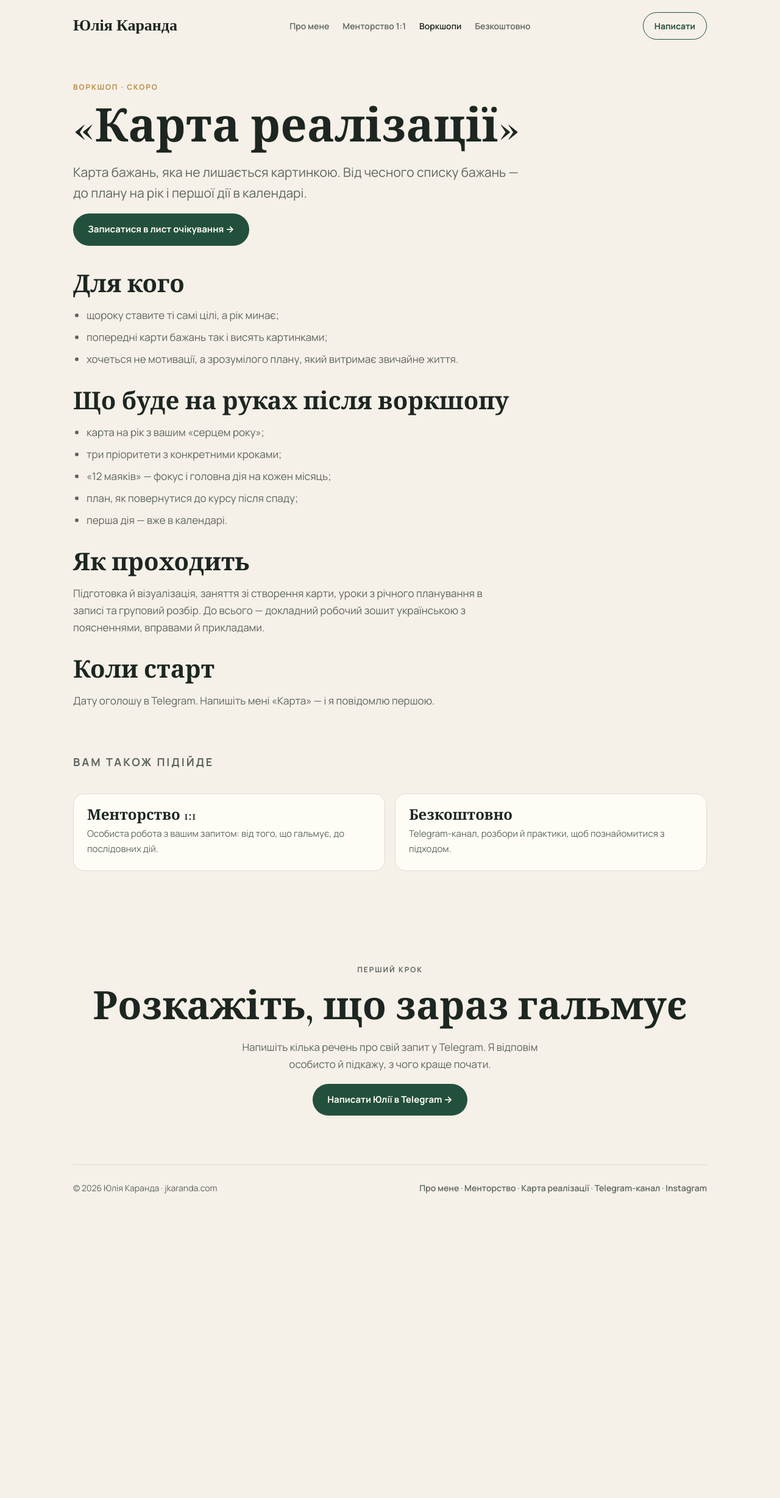
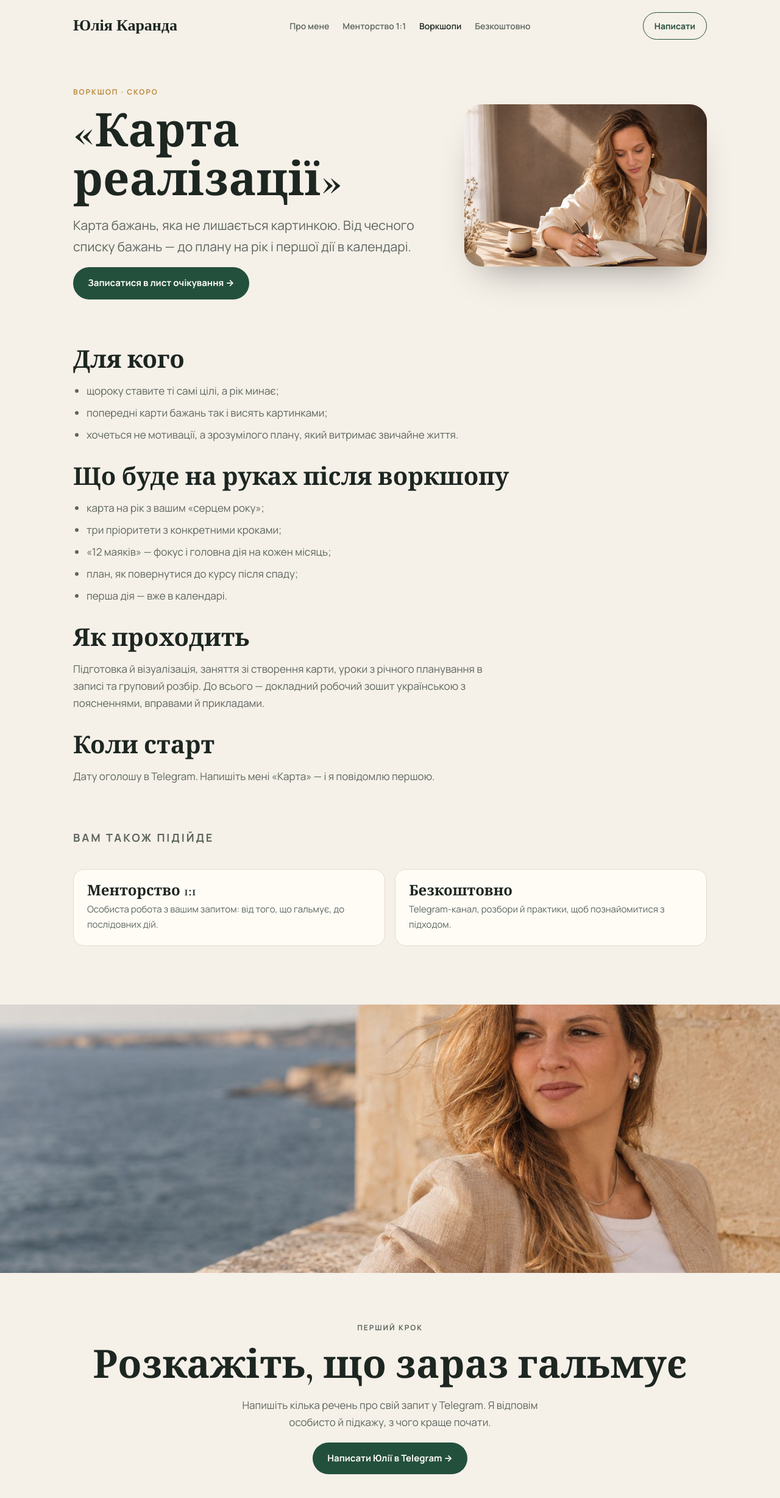
Before and after one commit to jjurid007/jkaranda-site, a plain HTML site: page karta-realizatsii/index.html in a window 1280 px wide. Shown: the top 2456 px of the page at 61% size. Before the commit the page ends 1986 px from the top, so only its background shows below. Drawn offline with nearby package versions, Linux system fonts and the light colour scheme.

Commit message:
Сайт: фото Юлії на всіх сторінках
Co-Authored-By: Claude Opus 5.5 <noreply@anthropic.com>

```diff
--- a/karta-realizatsii/index.html
+++ b/karta-realizatsii/index.html
@@ -4,9 +4,9 @@
 <meta property="og:title" content="Воркшоп «Карта реалізації» — карта бажань і план на рік | Юлія Каранда"><meta property="og:description" content="Воркшоп «Карта реалізації»: карта бажань, яка перетворюється на план на рік — три пріоритети, 12 маяків, план на випадок спаду і перша дія в календарі."><meta property="og:url" content="https://jkaranda.com/karta-realizatsii/"><meta property="og:locale" content="uk_UA">
 <link rel="preconnect" href="https://fonts.googleapis.com"><link rel="stylesheet" href="https://fonts.googleapis.com/css2?family=Cormorant+Garamond:ital,wght@0,500;0,600;1,500&family=Manrope:wght@400;500;600;700&display=swap"><link rel="stylesheet" href="/style.css"></head><body>
 <div class="wrap"><nav><a class="logo" href="/">Юлія Каранда</a><div class="links"><a href="/pro-mene/">Про мене</a><a href="/mentorstvo/">Менторство 1:1</a><a href="/karta-realizatsii/" aria-current=page>Воркшопи</a><a href="/bezkoshtovno/">Безкоштовно</a></div><a class="btn line" href="https://t.me/karanda_julia" style="padding:10px 18px;font-size:14px">Написати</a></nav></div>
-<div class="wrap"><header class="page-hero"><p class="eyebrow">Воркшоп · скоро</p><h1>«Карта реалізації»</h1>
+<div class="wrap"><div class="ph"><header class="page-hero"><p class="eyebrow">Воркшоп · скоро</p><h1>«Карта реалізації»</h1>
 <p class="lead">Карта бажань, яка не лишається картинкою. Від чесного списку бажань — до плану на рік і першої дії в календарі.</p>
-<div class="btns"><a class="btn main" href="https://t.me/karanda_julia">Записатися в лист очікування →</a></div></header>
+<div class="btns"><a class="btn main" href="https://t.me/karanda_julia">Записатися в лист очікування →</a></div></header><figure class="photo wide"><img src="/img/karta.jpg" alt="Юлія Каранда працює з робочим зошитом" width="1400" height="933"></figure></div>
 <div class="prose">
 <h2>Для кого</h2>
 <ul><li>щороку ставите ті самі цілі, а рік минає;</li><li>попередні карти бажань так і висять картинками;</li><li>хочеться не мотивації, а зрозумілого плану, який витримає звичайне життя.</li></ul>
@@ -18,6 +18,7 @@
 <p>Дату оголошу в Telegram. Напишіть мені «Карта» — і я повідомлю першою.</p>
 </div></div>
 <section><div class="wrap"><div class="sec-head"><p class="eyebrow">Вам також підійде</p></div><div class="also"><a href="/mentorstvo/"><h3>Менторство 1:1</h3><span>Особиста робота з вашим запитом: від того, що гальмує, до послідовних дій.</span></a><a href="/bezkoshtovno/"><h3>Безкоштовно</h3><span>Telegram-канал, розбори й практики, щоб познайомитися з підходом.</span></a></div></div></section>
+<div class="seaband" role="img" aria-label="Юлія Каранда біля моря"></div>
 <div class="wrap"><section class="cta"><p class="eyebrow">Перший крок</p><h2>Розкажіть, що зараз гальмує</h2><p>Напишіть кілька речень про свій запит у Telegram. Я відповім особисто й підкажу, з чого краще почати.</p><a class="btn main" href="https://t.me/karanda_julia">Написати Юлії в Telegram →</a></section>
 <footer><span>© 2026 Юлія Каранда · jkaranda.com</span><span><a href="/pro-mene/">Про мене</a> · <a href="/mentorstvo/">Менторство</a> · <a href="/karta-realizatsii/">Карта реалізації</a> · <a href="https://t.me/dohid_exp">Telegram-канал</a> · <a href="https://www.instagram.com/julia_infobiz/">Instagram</a></span></footer></div>
 </body></html>
--- a/style.css
+++ b/style.css
@@ -89,3 +89,11 @@ footer a{text-decoration:none;font-weight:600}
 .pillar h3{font-size:28px}
 .pillar p{color:var(--mute);font-size:16px}
 nav .links a[aria-current=page]{color:var(--ink)}
+.photo{margin:0;border-radius:28px;overflow:hidden;box-shadow:0 30px 60px -32px rgba(0,0,0,.45);max-width:100%}
+.photo img{display:block;width:100%;height:auto;aspect-ratio:4/5;object-fit:cover}
+.photo.wide img{aspect-ratio:3/2}
+.hero .photo{max-width:440px;justify-self:end}
+.ph{display:grid;grid-template-columns:minmax(0,1.2fr) minmax(0,.8fr);gap:44px;align-items:center;padding-block:8px 36px}
+.ph .photo{max-width:420px;justify-self:end}
+@media (max-width:820px){.hero .photo,.ph .photo{justify-self:center;max-width:360px}.ph{grid-template-columns:1fr;gap:20px}}
+.seaband{height:clamp(220px,38vw,440px);background:url(/img/sea.jpg) center 35%/cover no-repeat;margin-top:24px}
```
Also changed, not shown: bezkoshtovno/index.html (+3 -2 lines), index.html (+2 -1 lines), mentorstvo/index.html (+3 -2 lines), pro-mene/index.html (+3 -2 lines), img/about.jpg (added), img/free.jpg (added), img/hero.jpg (added), img/karta.jpg (added), img/mentor.jpg (added), img/portrait.jpg (added), img/sea.jpg (added).
